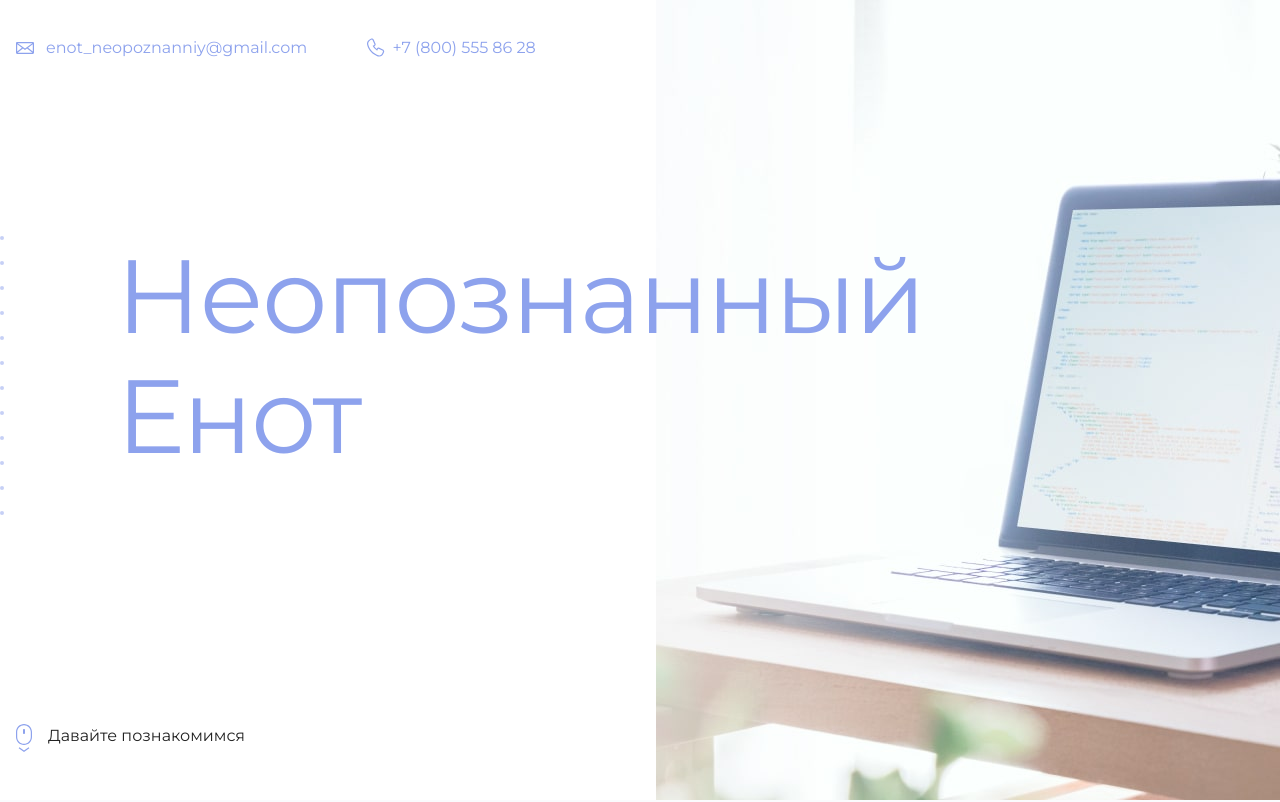
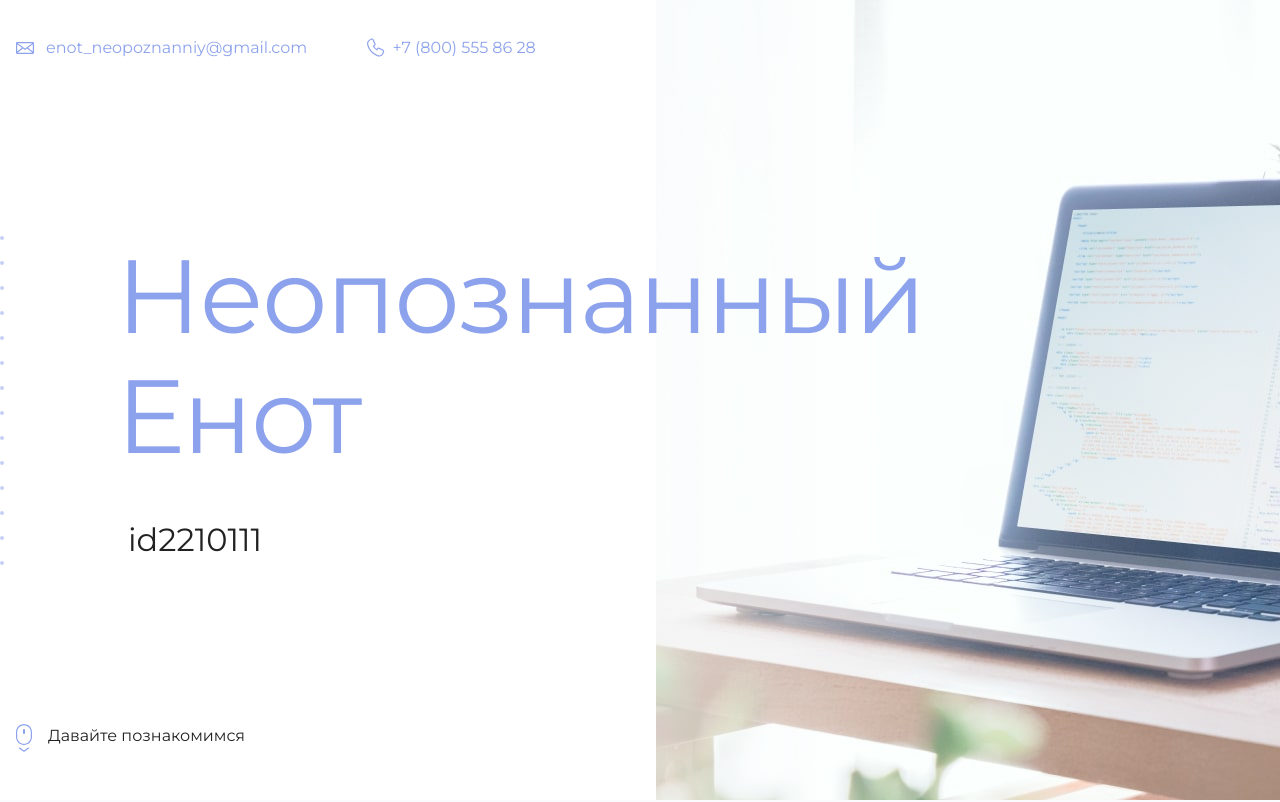
Before and after one commit to CountDookuL0rd/cautious-guacamole, a plain HTML site: page my-site/my-site/index.html in a window 1280 px wide. Shown: the top 802 px of the page. Drawn offline with Linux system fonts and the light colour scheme.

Commit message:
Update index.html

```diff
--- a/my-site/my-site/index.html
+++ b/my-site/my-site/index.html
@@ -19,7 +19,7 @@
       <section class="hero-image">
         <div class="container">
           <h1 class="heading">Неопознанный Енот</h1>
-          <p><!-- Тут ваш id на сайте Академии --></p>
+          <p>id2210111</p>
         </div>
       </section>
 
```
